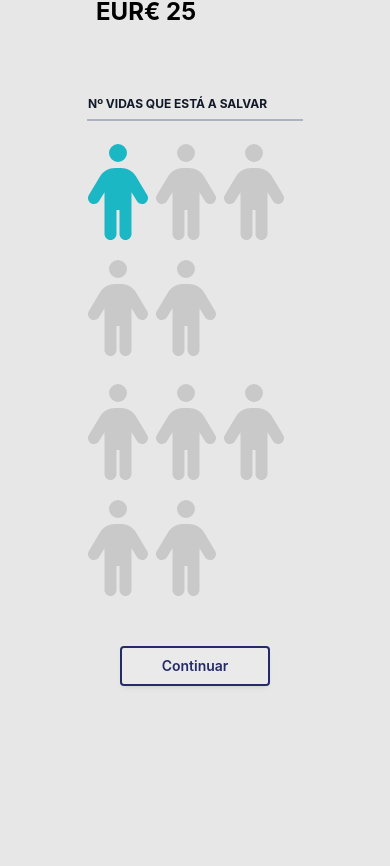
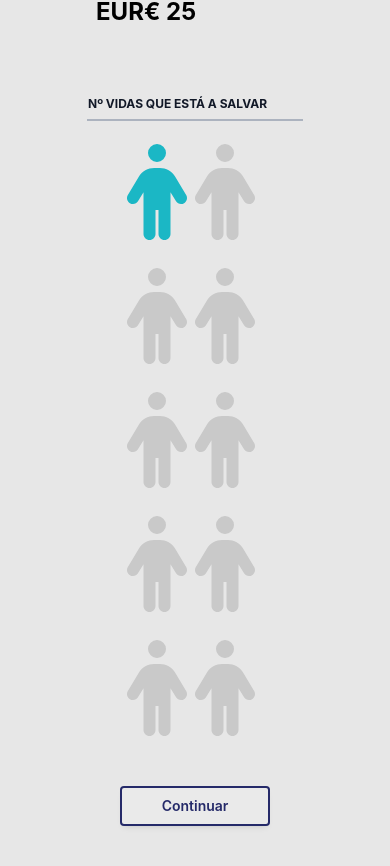
Before and after one commit to K4isa/thirst-gala, a React (Create React App) app: page /bilhetes/comprar in a window 390 px wide. Shown: the part 772-1638 px from the top of the page. Before the commit the page ends 1516 px from the top, so only its background shows below. Built offline with nearby package versions, Linux system fonts and the light colour scheme; no server answers; the database is empty.

Commit message:
Added dools to contribution

```diff
--- a/src/components/Contribution.js
+++ b/src/components/Contribution.js
@@ -8,7 +8,7 @@ import DonationModal from '../modals/DonationModal';
 
 export default function Contribution({ contribution, setContribution, setInfo }) {
     const [tickets, setTickets] = useState(contribution.tickets);
-
+    const [isSmallWindow, setIsSmallWindow] = useState(window.innerWidth < 400);
     const [maxTickets, setMaxTickets] = useState(false);
     const [amount, setAmount] = useState(0);
     const [total, setTotal] = useState(contribution.tickets * 25);
@@ -105,6 +105,40 @@ export default function Contribution({ contribution, setContribution, setInfo })
 
     const generateTicketIcons = () => {
         const ticketIcons = [];
+        if (isSmallWindow) {
+            for (let row = 0; row < 5; row++) {
+                const rowIcons = [];
+                for (let col = 0; col < 2; col++) {
+                    const index = row * 2 + col;
+                    if (index < Math.floor(total/25)) {
+                        rowIcons.push(
+                            <FontAwesomeIcon
+                                key={index}
+                                icon={faPerson}
+                                style={{ color: '#1bb7c5' }}
+                                size="6x"
+                                className='me-2 mb-5'
+                            />
+                        );
+                    } else {
+                        rowIcons.push(
+                            <FontAwesomeIcon
+                                key={index}
+                                icon={faPerson}
+                                style={{ color: '#c9c9c9' }}
+                                size="6x"
+                                className='me-2 mb-5'
+                            />
+                        );
+                    }
+                }
+                ticketIcons.push(
+                    <div key={row} className="flex mt-2 justify-between flex-wrap">
+                        {rowIcons}
+                    </div>
+                );
+            }
+        } else {
             for (let row = 0; row < 2; row++) {
                 const rowIcons = [];
                 for (let col = 0; col < 5; col++) {
@@ -120,13 +154,15 @@ export default function Contribution({ contribution, setContribution, setInfo })
                             />
                         );
                     } else {
-                rowIcons.push(<FontAwesomeIcon
+                        rowIcons.push(
+                            <FontAwesomeIcon
                                 key={index}
                                 icon={faPerson}
                                 style={{ color: '#c9c9c9' }}
                                 size="6x"
                                 className='me-2 mb-5'
-                    />);
+                            />
+                        );
                     }
                 }
                 ticketIcons.push(
@@ -135,11 +171,22 @@ export default function Contribution({ contribution, setContribution, setInfo })
                     </div>
                 );
             }
+        }
+
         return ticketIcons;
+    };
+
+    const updateWindowDimensions = () => {
+        setIsSmallWindow(window.innerWidth < 400);
     };
 
     useEffect(() => {
         scrollToTop();
+        window.addEventListener('resize', updateWindowDimensions);
+
+        return () => {
+            window.removeEventListener('resize', updateWindowDimensions);
+        };
     }, []);
 
     return (
--- a/src/components/Ticket.js
+++ b/src/components/Ticket.js
@@ -7,6 +7,7 @@ import { faPerson } from '@fortawesome/free-solid-svg-icons'; // Import the spec
 export default function Ticket({ setTicket, setContribution }) {
     const [tickets, setTickets] = useState(1);
     const [maxTickets, setMaxTickets] = useState(false);
+    const [isSmallWindow, setIsSmallWindow] = useState(window.innerWidth < 400);
 
     const handlePlusChange = () => {
         if (tickets < 2) setTickets(tickets + 1);
@@ -25,11 +26,13 @@ export default function Ticket({ setTicket, setContribution }) {
 
     const generateTicketIcons = () => {
         const ticketIcons = [];
-        for (let row = 0; row < 2; row++) {
+
+        if (isSmallWindow) {
+            for (let row = 0; row < 5; row++) {
                 const rowIcons = [];
-        for (let col = 0; col < 5; col++) {
-            const index = row * 5 + col;
-            if (index <  tickets) {
+                for (let col = 0; col < 2; col++) {
+                    const index = row * 2 + col;
+                    if (index < tickets) {
                         rowIcons.push(
                             <FontAwesomeIcon
                                 key={index}
@@ -40,13 +43,48 @@ export default function Ticket({ setTicket, setContribution }) {
                             />
                         );
                     } else {
-                rowIcons.push(<FontAwesomeIcon
+                        rowIcons.push(
+                            <FontAwesomeIcon
                                 key={index}
                                 icon={faPerson}
                                 style={{ color: '#c9c9c9' }}
                                 size="6x"
                                 className='me-2 mb-5'
-                    />);
+                            />
+                        );
+                    }
+                }
+                ticketIcons.push(
+                    <div key={row} className="flex mt-2 justify-between flex-wrap">
+                        {rowIcons}
+                    </div>
+                );
+            }
+        } else {
+            for (let row = 0; row < 2; row++) {
+                const rowIcons = [];
+                for (let col = 0; col < 5; col++) {
+                    const index = row * 5 + col;
+                    if (index < tickets) {
+                        rowIcons.push(
+                            <FontAwesomeIcon
+                                key={index}
+                                icon={faPerson}
+                                style={{ color: '#1bb7c5' }}
+                                size="6x"
+                                className='me-2 mb-5'
+                            />
+                        );
+                    } else {
+                        rowIcons.push(
+                            <FontAwesomeIcon
+                                key={index}
+                                icon={faPerson}
+                                style={{ color: '#c9c9c9' }}
+                                size="6x"
+                                className='me-2 mb-5'
+                            />
+                        );
                     }
                 }
                 ticketIcons.push(
@@ -55,7 +93,13 @@ export default function Ticket({ setTicket, setContribution }) {
                     </div>
                 );
             }
+        }
+
         return ticketIcons;
+    };
+
+    const updateWindowDimensions = () => {
+        setIsSmallWindow(window.innerWidth < 400);
     };
 
     const scrollToTop = () => {
@@ -64,6 +108,11 @@ export default function Ticket({ setTicket, setContribution }) {
 
     useEffect(() => {
         scrollToTop();
+        window.addEventListener('resize', updateWindowDimensions);
+
+        return () => {
+            window.removeEventListener('resize', updateWindowDimensions);
+        };
     }, []);
 
     return (
```
Lines whose indentation alone changed are shown as unchanged.
